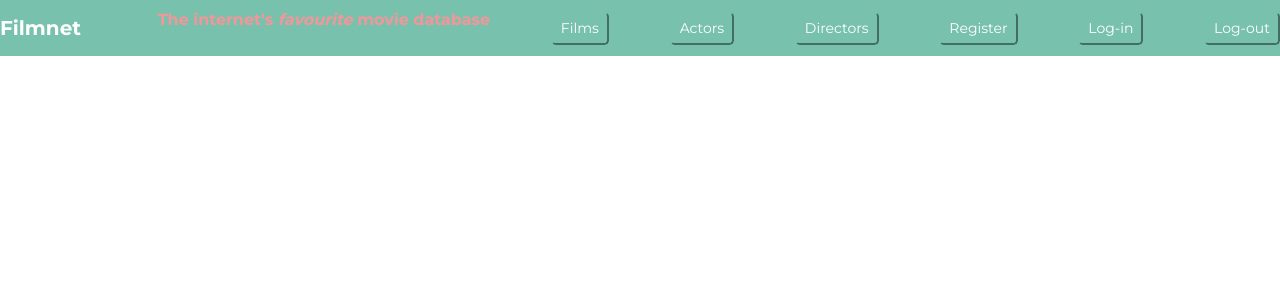
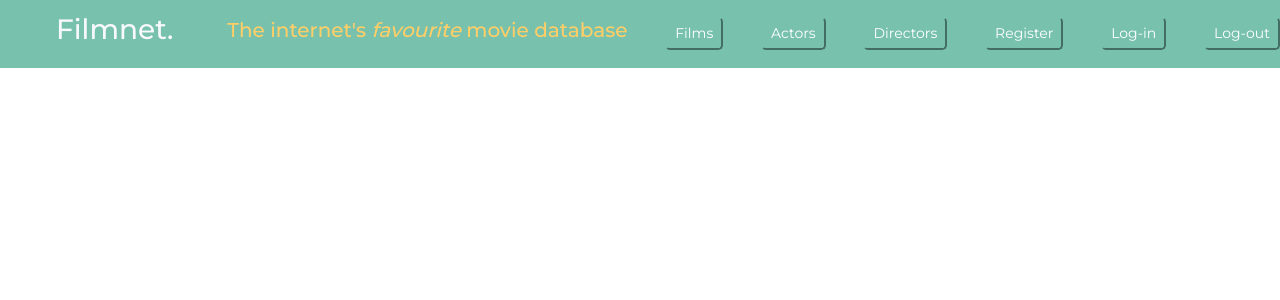
Before and after one commit to eb110/TSI_React_Movie_App, a React (Create React App) app: page / in a window 1280 px wide. Shown: the top 300 px of the page. Built offline with nearby package versions, Linux system fonts and the light colour scheme.

Commit message:
connor navbar

```diff
--- a/src/components/Movie.js
+++ b/src/components/Movie.js
@@ -39,13 +39,12 @@ function Movie(props) {
       <div className="MovieButtons bg-light">
         <nav className="navbar fixed-top  navbar-dark bg-primary">
           <a className="navbar-brand text-large" href="#">
-            <strong>Filmnet</strong>
+            <h3 class="text-light">&emsp;&emsp;Filmnet.  </h3>
+            {/* <h6 class="text-light">&emsp;&emsp;&emsp;&emsp; The internet's <em> favourite </em> movie database</h6> */}
           </a>
-          <p class="text-secondary">
-            <strong>
-              The internet's <em> favourite </em> movie database
-            </strong>
-          </p>
+          <a>
+            <h5 class="text-warning"> The internet's <em> favourite </em> movie database</h5>
+          </a>
           <button
             className="movieButton btn-primary btn-sm"
             onClick={() => initContentComponent(1)}
```
